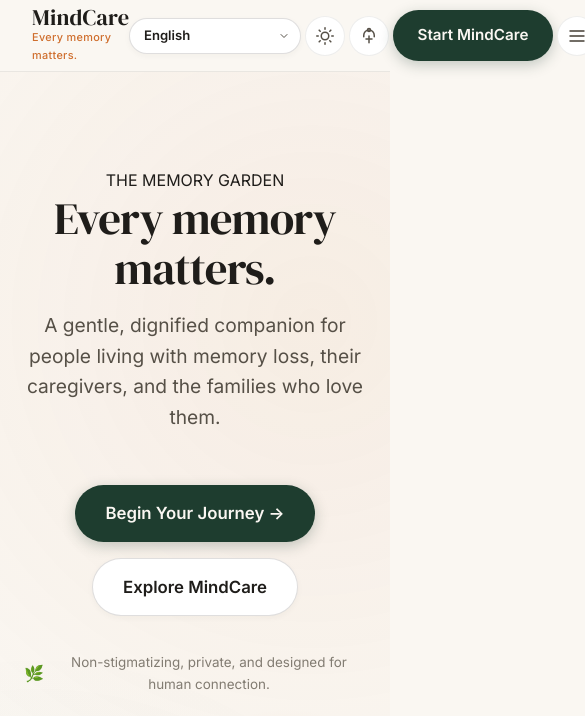
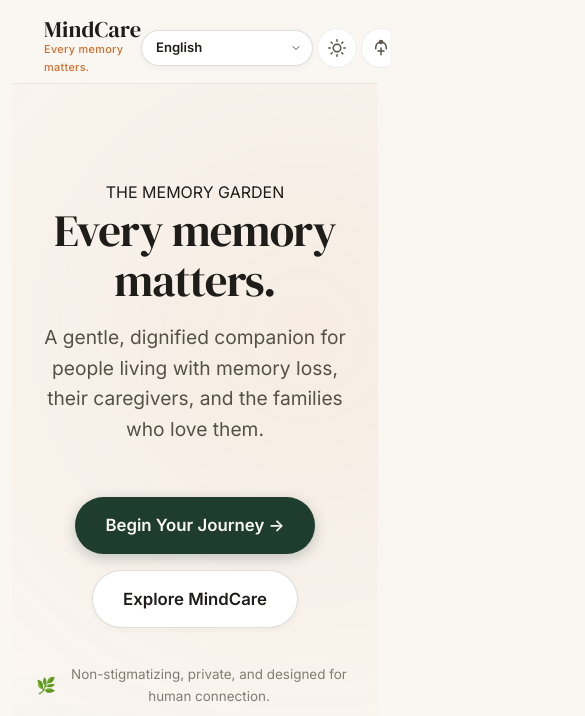
Before and after one commit to harshat55/mindcare, a website: page index.html in a window 390 px wide. Shown: the top 716 px of the page, 585 px wide, since content can reach past the window. Drawn offline with Linux system fonts and the light colour scheme; no server answers; sample sign-in values are in the browser's storage; files whose address does not match are found by name.

Commit message:
Update style.css

```diff
--- a/css/style.css
+++ b/css/style.css
@@ -2001,3 +2001,31 @@ input:checked + .slider:before {
     color: #FAF7F2;
     box-shadow: var(--shadow-sm);
 }
+/* ===================================================
+   MOBILE RESPONSIVE OVERFLOW FIX
+   =================================================== */
+html, body {
+  width: 100% !important;
+  max-width: 100vw !important;
+  overflow-x: hidden !important;
+}
+
+*, *::before, *::after {
+  box-sizing: border-box !important;
+}
+
+img, svg, video, canvas {
+  max-width: 100% !important;
+  height: auto !important;
+}
+
+@media (max-width: 768px) {
+  body {
+    padding: 12px !important;
+  }
+
+  .container, .card, .main-content, .dashboard-container, .grid, .row {
+    max-width: 100% !important;
+    width: 100% !important;
+  }
+}
```
